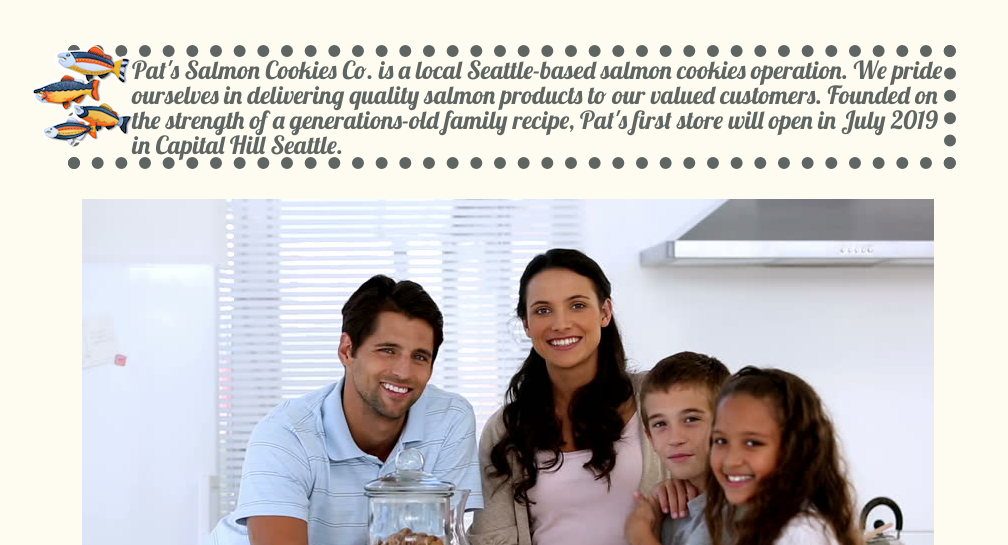
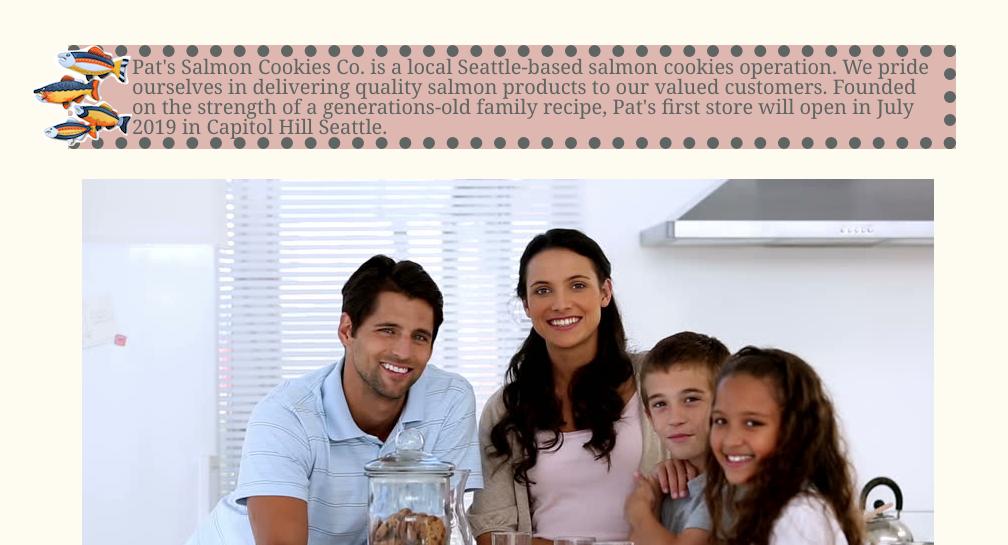
Before and after one commit to curiousyang/cookie-stand, a plain HTML site: page index.html in a window 1280 px wide. Shown: the part 255-800 px from the top of the page, without its empty margins (128-1136 px from the left). Drawn offline with Linux system fonts and the light colour scheme.

Commit message:
final update

```diff
--- a/css/style2.css
+++ b/css/style2.css
@@ -29,8 +29,9 @@ h3{
     margin-bottom:50px;
 }
 p{
-    font-family: 'Lobster', sans-serif;
+    font-family: Georgia, 'Times New Roman', Times, serif;
     color:#5E6562;
+    font-size:20px;;
 }
 
 nav ul {
@@ -69,9 +70,8 @@ nav ul li{
     width:90%;
     margin:auto;
     font-size:25px;
-
-    font-family: Georgia, 'Times New Roman', Times, serif;
-    background-image: url(image/family.jpg);
+    background-color: rgb(190, 117, 113,50%);
+    font-family: Verdana, Geneva, Tahoma, sans-serif;
 }
 
 
--- a/index.html
+++ b/index.html
@@ -44,7 +44,7 @@
         <section id="history">
              <p>
                 Pat's Salmon Cookies Co. is a local Seattle-based salmon cookies operation. We pride ourselves in delivering quality salmon products to our valued customers.
-                Founded on the strength of a generations-old family recipe, Pat's first store will open in July 2019 in Capital Hill Seattle.
+                Founded on the strength of a generations-old family recipe, Pat's first store will open in July 2019 in Capitol Hill Seattle.
             </p>
 
 
```
